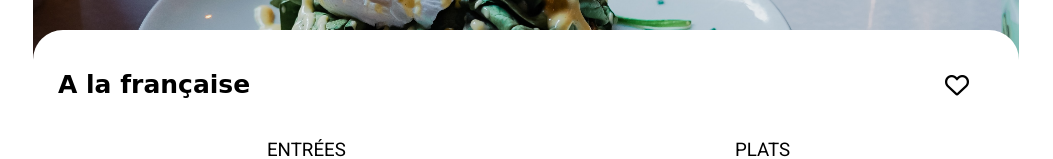
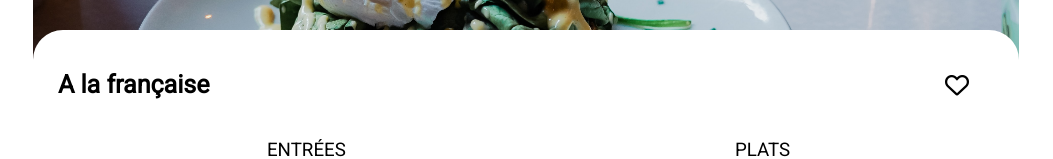
Before and after one commit to NovaeChan/Ohmyfood_oc, a website: page a_la_francaise.html in a window 1280 px wide. Shown: the part 210-369 px from the top of the page, without its empty margins (114-1167 px from the left). Drawn offline with Linux system fonts and the light colour scheme; a web font is replaced by a local one.

Commit message:
solved issue with some font-family

```diff
--- a/sass/main.scss
+++ b/sass/main.scss
@@ -169,9 +169,7 @@ h2 {
 }
 
 .menu {
-    h2 {
-        font-family: $font-title;
-    }
+
     padding: 0px 25px;
     margin-top: -40px;
     border-radius: 30px;
```
Also changed, not shown: public/css/style.css, 1 other file.
